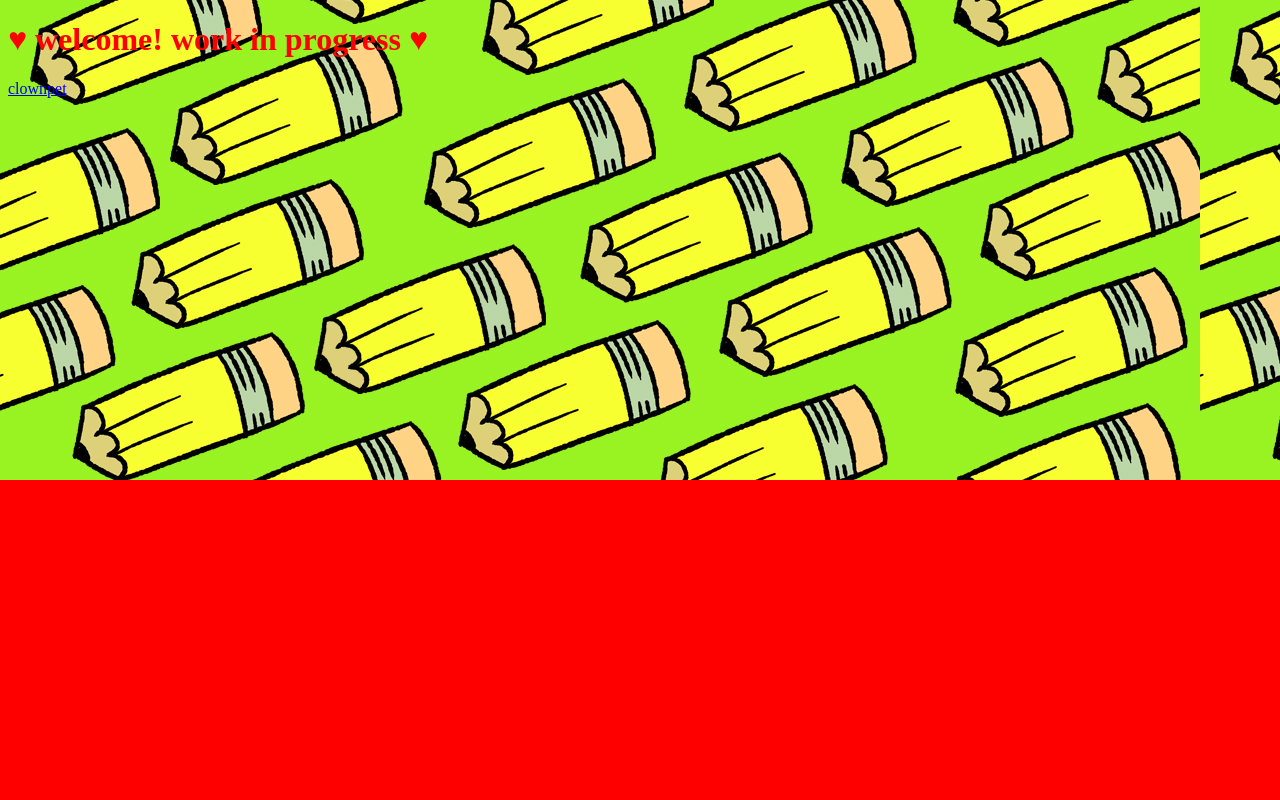
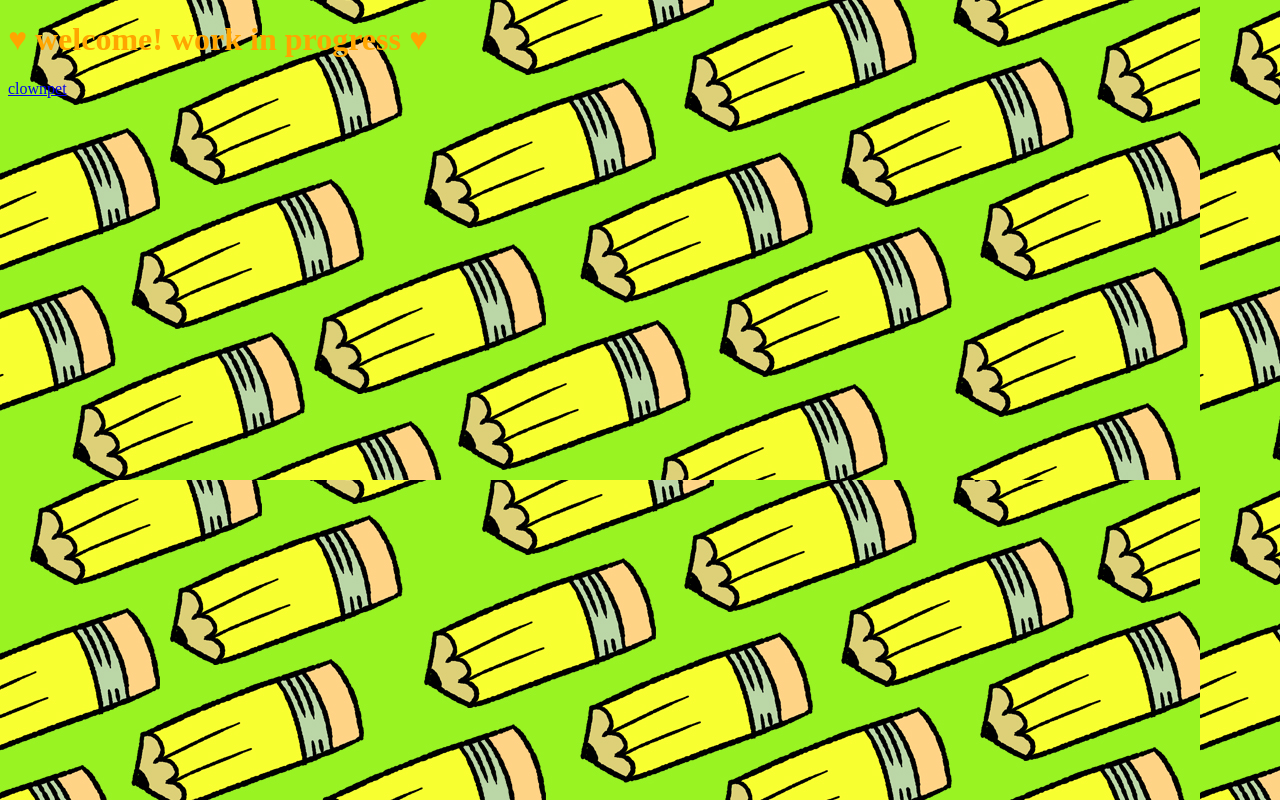
Before and after one commit to colorpulp/colorpulp.github.io, a plain HTML site: page index.html in a window 1280 px wide. Drawn offline with Linux system fonts and the light colour scheme.

Commit message:
fix background positioning

```diff
--- a/colorpulp-css.css
+++ b/colorpulp-css.css
@@ -1,7 +1,7 @@
 h1 {
-	color: red;
+	color: orange;
 }
 
 body {
-	background: red url(banner01_v01.jpg) repeat-x fixed;
+	background: black url(banner01_v01.jpg) repeat fixed;
 }
```
